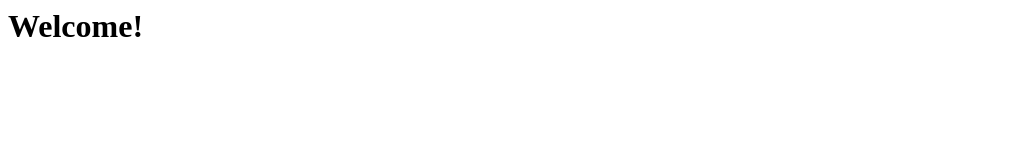
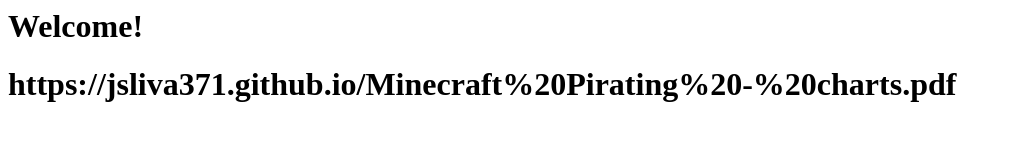
Before and after one commit to jsliva371/1030FinalProject, a plain HTML site: page index.html in a window 1280 px wide. Shown: the whole page, without its empty margins (0-1011 px from the left). Drawn offline with Linux system fonts and the light colour scheme.

Commit message:
Update index.html

```diff
--- a/index.html
+++ b/index.html
@@ -1 +1,2 @@
 <h1>Welcome!</h1>
+<h1>https://jsliva371.github.io/Minecraft%20Pirating%20-%20charts.pdf</h1>
```
